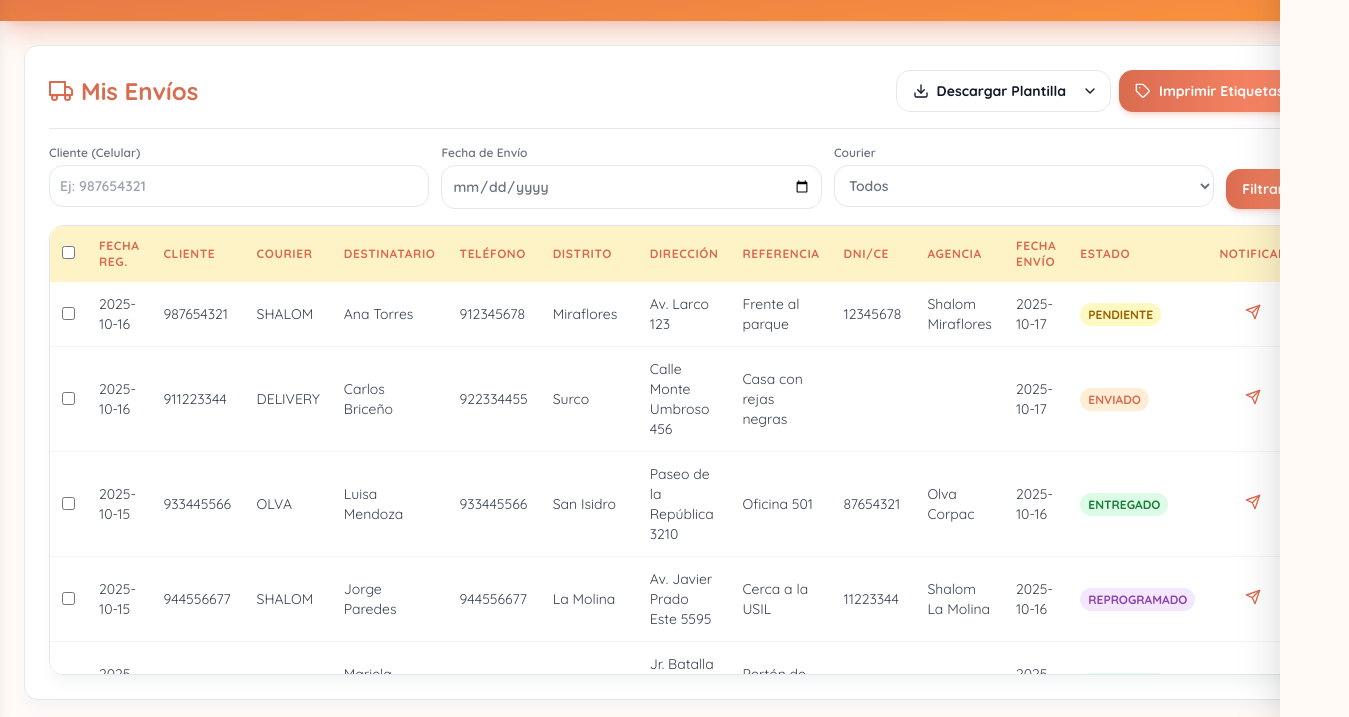
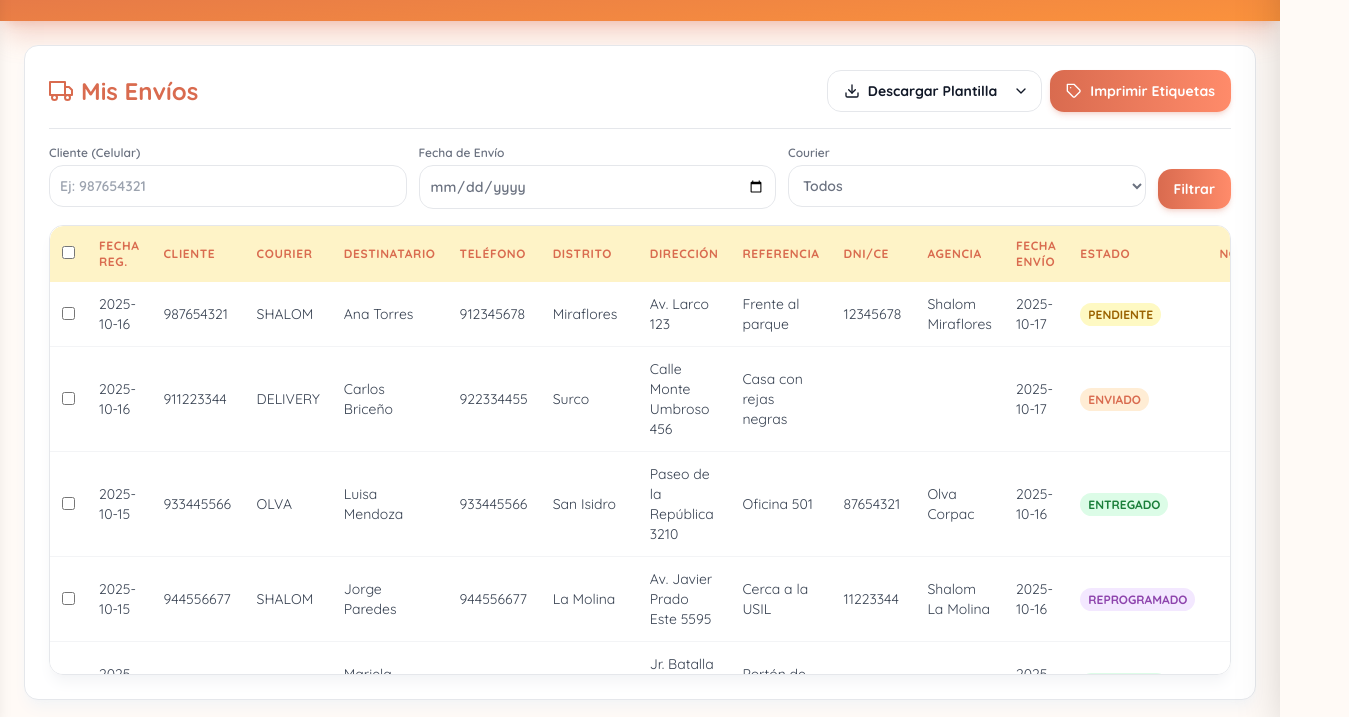
Before and after one commit to complicidad/land, a plain HTML site: page index.html in a window 1280 px wide. Shown: the part 83-800 px from the top of the page, 1349 px wide, since content can reach past the window. Drawn offline with nearby package versions, Linux system fonts and the light colour scheme.

Commit message:
Update index.html

```diff
--- a/index.html
+++ b/index.html
@@ -46,7 +46,7 @@
             background-color: #fffaf6;
             color: #2b2b2b;
             line-height: 1.6;
-            overflow-x: hidden; /* Evita la barra de scroll horizontal */
+            /* Eliminado: overflow-x: hidden; -> Se mueve al contenedor principal (#mainContent) para evitar problemas con el sidebar fijo. */
         }
         .oculto { display: none !important; }
 
@@ -112,7 +112,8 @@
         <!-- ======================= FIN: MENÚ VERTICAL ======================= -->
 
         <!-- Contenedor Principal (Header + Main) -->
-        <div id="mainContent" class="flex-1 flex flex-col h-screen transition-all duration-300 ease-in-out">
+        <!-- AJUSTE: Se añade overflow-x-hidden aquí para solucionar el scroll horizontal causado por el menú fijo al deslizarse. -->
+        <div id="mainContent" class="flex-1 flex flex-col h-screen transition-all duration-300 ease-in-out overflow-x-hidden">
              <!-- ---------- HEADER (Ahora dentro del contenedor principal) ---------- -->
             <header class="bg-gradient-to-br from-brand-accent to-orange-400 text-white p-6 shadow-xl shadow-accent/25 flex items-center gap-4">
                 <button id="sidebarToggle" class="text-white p-2 rounded-md hover:bg-black/20 focus:outline-none focus:ring-2 focus:ring-white">
```
